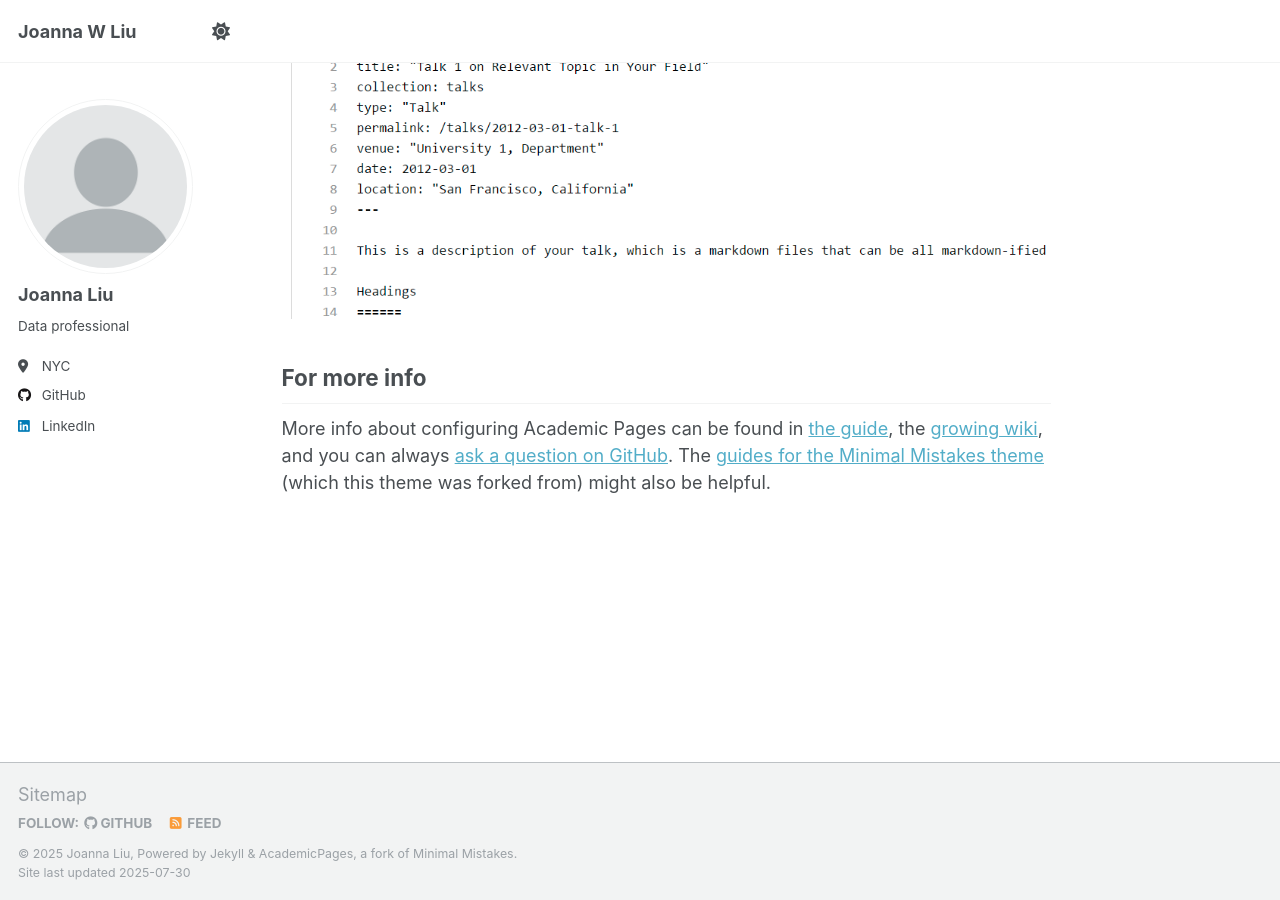
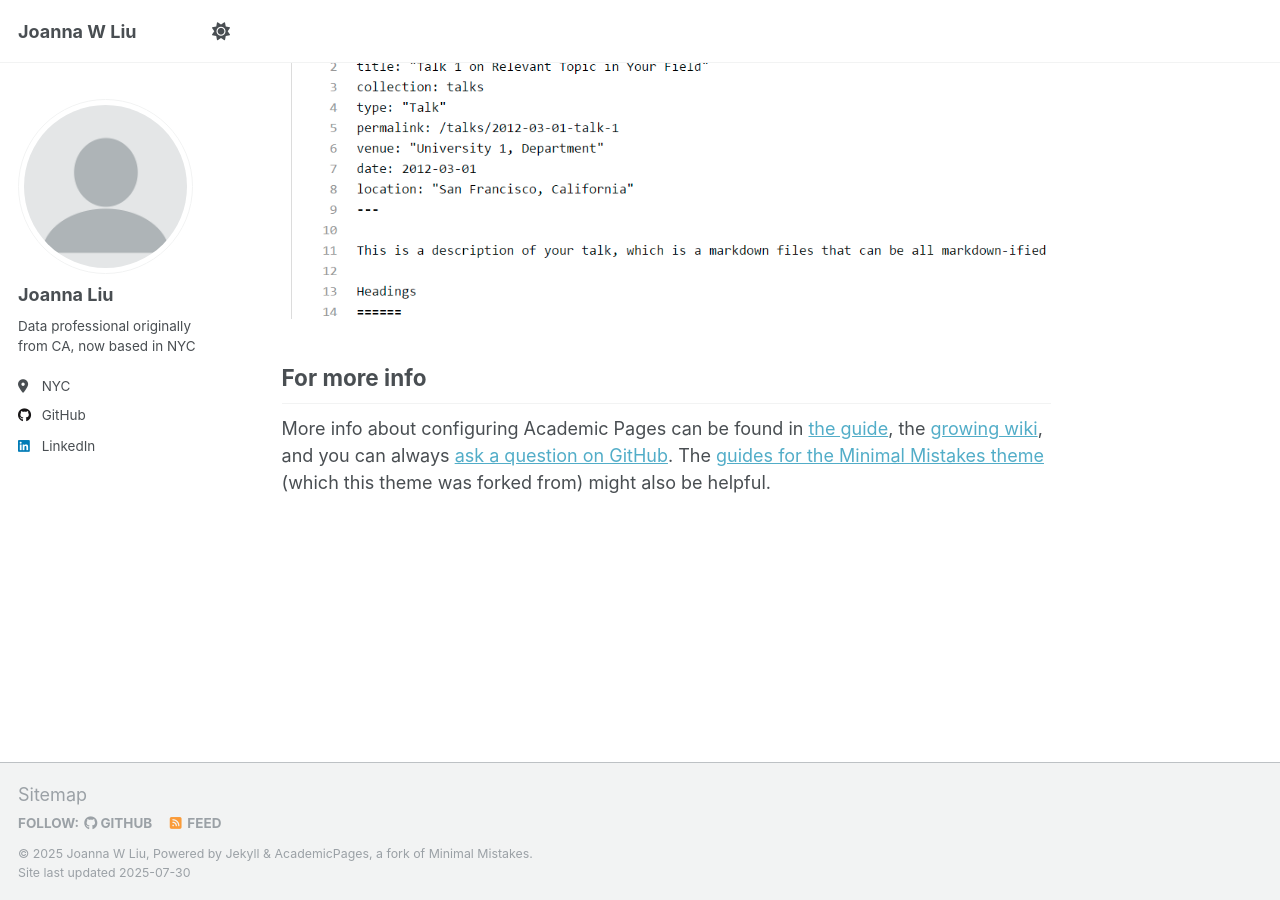
Before and after one commit to joannawliu/joannawliu.github.io, a Jekyll site: the page built from _pages/about.md, in a window 1280 px wide and 900 px high, scrolled down 2880 px. Built offline with Jekyll 4.4.1, drawn with Linux system fonts in a browser that asks for light colours; a script that is not in the unit is left out.

Commit message:
Update _config.yml

```diff
--- a/_config.yml
+++ b/_config.yml
@@ -11,8 +11,8 @@ locale                   : "en-US"
 site_theme               : "default"
 title                    : "Joanna W Liu"
 title_separator          : "-"
-name                     : &name "Joanna Liu"
-description              : &description "personal description"
+name                     : &name "Joanna W Liu"
+description              : &description "Data professional based in NYC"
 url                      : https://joannawliu.github.io # the base hostname & protocol for your site e.g. "https://[your GitHub username].github.io" or if you already have some other page hosted on Github then use "https://[your GitHub username].github.io/[Your Repo Name]"
 baseurl                  : "" # the subpath of your site, e.g. "/blog"
 repository               : "academicpages/academicpages.github.io"
@@ -25,7 +25,7 @@ author:
   avatar           : "profile.png"
   name             : "Joanna Liu"
   pronouns         : # example: "she/her"
-  bio              : "Data professional"
+  bio              : "Data professional originally from CA, now based in NYC"
   location         : "NYC"
   employer         : # "Red Brick University"
   uri              : # URL
```
